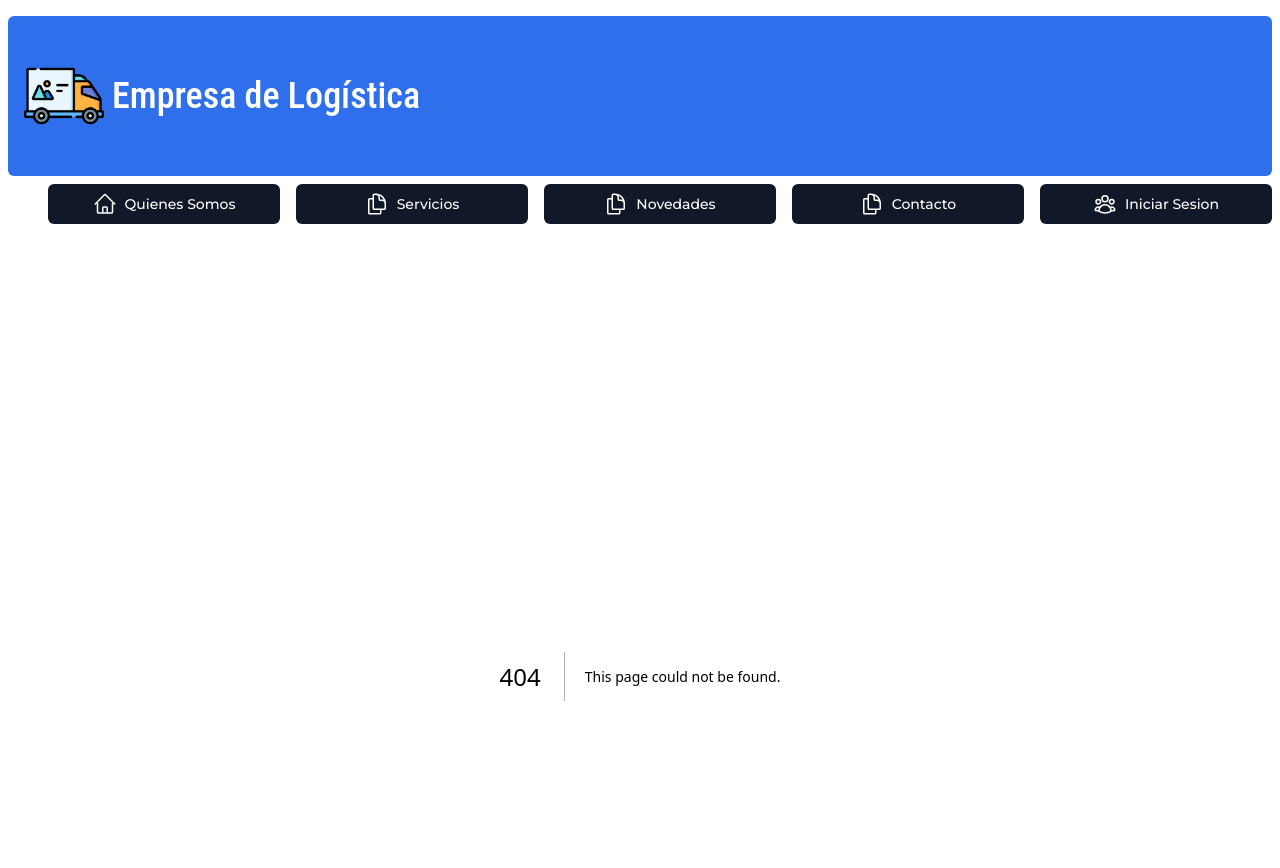
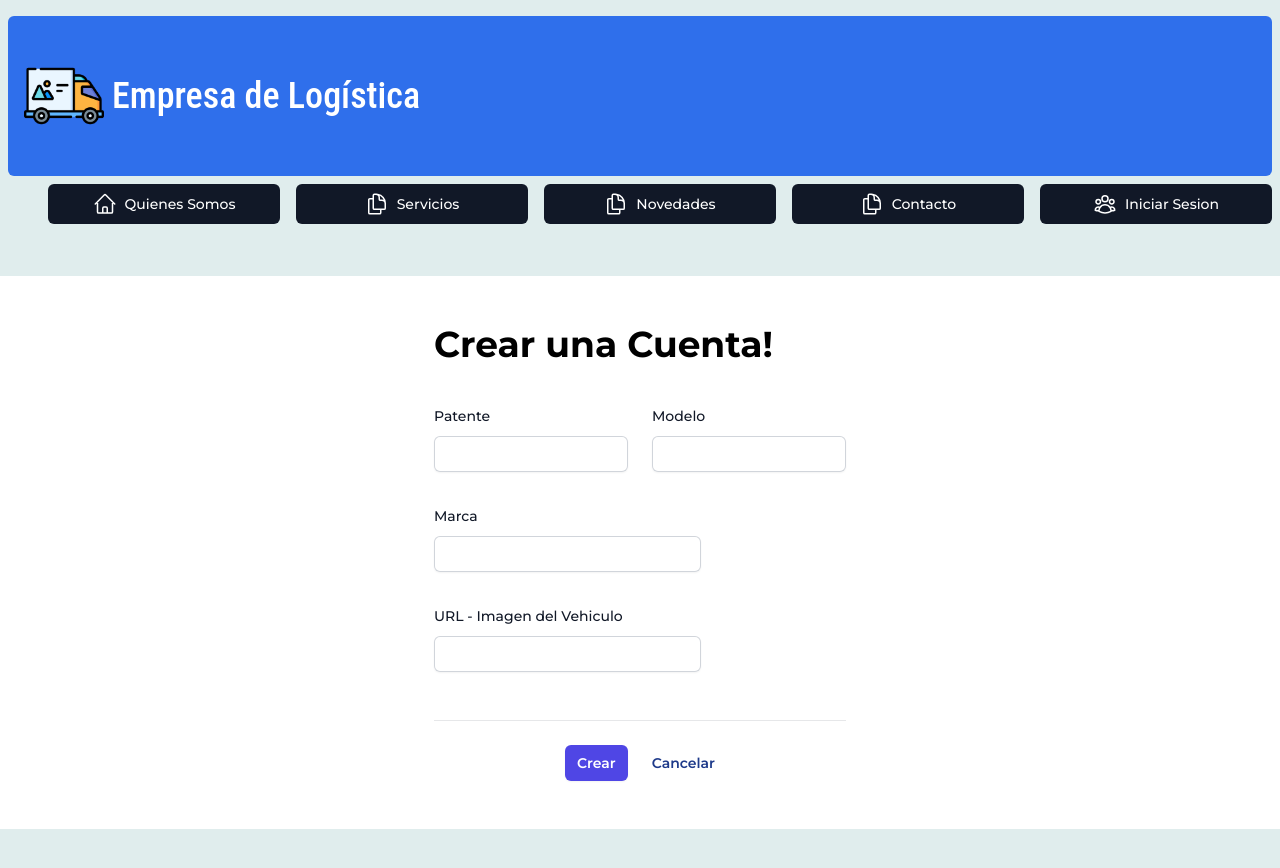
Before and after one commit to lromina/tpfinal-next, a Next.js app: page /dashboard/create in a window 1280 px wide. Before the commit this address had no page. Shown: the top 868 px of the page. After the commit the page ends 829 px from the top, so only its background shows below. Built offline with nearby package versions, Linux system fonts and the light colour scheme; no server answers; a web font is replaced by a local one.

Commit message:
Opcion insertar creada

```diff
--- /dev/null
+++ b/app/components/dashboard/create-vehiculo-form.tsx
@@ -0,0 +1,133 @@
+'use client';
+
+import { createClient } from "@/app/utils/client"
+import Link from "next/link";
+import React, { useRef } from 'react';
+
+
+export const CreateVehiculoForm = () => {
+    const supabase = createClient();
+    const formRef = useRef(null);
+
+
+    return (
+      <form
+        className="flex flex-col items-center bg-white p-12"
+        ref={formRef}
+        onSubmit={async (event) => {
+          event.preventDefault();
+          const formData = new FormData(event.currentTarget);
+          const patente = formData.get('patente')?.toString();
+          const modelo = formData.get('modelo')?.toString();
+          const marca = formData.get('marca')?.toString();
+          const img = formData.get('img')?.toString();
+
+          await supabase
+            .from('vehiculos')
+            .insert({ patente, modelo, marca, img });
+
+
+            if (formRef.current) { // Comprobar si el formulario existe antes de restablecerlo
+                formRef.current.reset();
+                alert('Vehículo creado exitosamente!')
+
+              }
+
+
+
+        //   event.currentTarget.reset();
+        }}
+      >
+        <div className="border-b border-gray-900/10 pb-12">
+          <h2 className=" mb-8 text-4xl font-bold">Crear una Cuenta!</h2>
+
+          <div className="mt-10 grid grid-cols-1 gap-x-6 gap-y-8 sm:grid-cols-6">
+            <div className="sm:col-span-3">
+              <label
+                htmlFor="patente"
+                className="block text-sm font-medium leading-6 text-gray-900"
+              >
+                Patente
+              </label>
+              <div className="mt-2">
+                <input
+                  type="text"
+                  name="patente"
+                  id="patente"
+                  className="block w-full rounded-md border-0 py-1.5 text-gray-900 shadow-sm ring-1 ring-inset ring-gray-300 placeholder:text-gray-400 focus:ring-2 focus:ring-inset focus:ring-indigo-600 sm:text-sm sm:leading-6"
+                />
+              </div>
+            </div>
+
+            <div className="sm:col-span-3">
+              <label
+                htmlFor="modelo"
+                className="block text-sm font-medium leading-6 text-gray-900"
+              >
+                Modelo
+              </label>
+              <div className="mt-2">
+                <input
+                  type="text"
+                  name="modelo"
+                  id="modelo"
+                  className="block w-full rounded-md border-0 py-1.5 text-gray-900 shadow-sm ring-1 ring-inset ring-gray-300 placeholder:text-gray-400 focus:ring-2 focus:ring-inset focus:ring-indigo-600 sm:text-sm sm:leading-6"
+                />
+              </div>
+            </div>
+
+            <div className="sm:col-span-4">
+              <label
+                htmlFor="marca"
+                className="block text-sm font-medium leading-6 text-gray-900"
+              >
+                Marca
+              </label>
+              <div className="mt-2">
+                <input
+                  id="marca"
+                  name="marca"
+                  type="text"
+                  className="block w-full rounded-md border-0 py-1.5 text-gray-900 shadow-sm ring-1 ring-inset ring-gray-300 placeholder:text-gray-400 focus:ring-2 focus:ring-inset focus:ring-indigo-600 sm:text-sm sm:leading-6"
+                />
+              </div>
+            </div>
+
+            <div className="sm:col-span-4">
+              <label
+                htmlFor="img"
+                className="block text-sm font-medium leading-6 text-gray-900"
+              >
+                URL - Imagen del Vehiculo
+              </label>
+              <div className="mt-2">
+                <input
+                  id="img"
+                  name="img"
+                  type="text"
+                  className="block w-full rounded-md border-0 py-1.5 text-gray-900 shadow-sm ring-1 ring-inset ring-gray-300 placeholder:text-gray-400 focus:ring-2 focus:ring-inset focus:ring-indigo-600 sm:text-sm sm:leading-6"
+                />
+              </div>
+            </div>
+          </div>
+        </div>
+
+        <div className="mt-6 flex items-center justify-end gap-x-6">
+          <button
+            type="submit"
+            className="rounded-md bg-indigo-600 px-3 py-2 text-sm font-semibold text-white shadow-sm hover:bg-indigo-500 focus-visible:outline focus-visible:outline-2 focus-visible:outline-offset-2 focus-visible:outline-indigo-600"
+          >
+            Crear
+          </button>
+
+          <Link
+            className="text-sm font-semibold leading-6 text-blue-900"
+            href="/dashboard" type="button"
+          >
+            Cancelar
+          </Link>
+        </div>
+      </form>
+    );
+
+}
--- a/app/components/dashboard/vehiculo-card.tsx
+++ b/app/components/dashboard/vehiculo-card.tsx
@@ -1,7 +1,9 @@
 
 'use client';
 
-import {  useRouter } from "next/navigation"
+import {  useRouter } from "next/navigation";
+
+
 
 export const TarjetaVehiculo = ({ vehiculo }: any) => {
     const router = useRouter();
@@ -22,6 +24,9 @@ export const TarjetaVehiculo = ({ vehiculo }: any) => {
 
 
           </div>
+
+          <a className="text-sm font-semibold leading-6 text-blue-900" href={`/dashboard/vehiculo/${vehiculo.patente}`}><button>+INFO</button></a>
+
         </div>
 
 
--- /dev/null
+++ b/app/dashboard/create/page.tsx
@@ -0,0 +1,10 @@
+import { CreateVehiculoForm } from "@/app/components/dashboard/create-vehiculo-form"
+
+
+export default function CreateVehiculosPage(){
+    return (
+        < CreateVehiculoForm />
+
+    )
+
+}
--- a/app/dashboard/page.tsx
+++ b/app/dashboard/page.tsx
@@ -1,92 +1,34 @@
-
-
-import { createServerClient} from "@/app/utils/server";
+import { createServerClient } from "@/app/utils/server";
 import { TarjetaVehiculo } from "../components/dashboard/vehiculo-card";
 
+export default async function PaginaVehiculo() {
+  const supabase = createServerClient();
+  const { data: vehiculos } = await supabase.from('vehiculos').select(); // Renombrando 'data' a 'vehiculos' para mayor claridad
 
-
-
-export default async function PaginaVehiculo() {
-
-
-    const supabase = createServerClient();
-    const { data: vehiculos } = await supabase.from('vehiculos').select(); // Renombrar 'data' a 'vehiculos' para evitar conflictos
   const user = await supabase.auth.getUser();
-
+  console.log('user: ', user)
 
   return (
-
-
     <div className="flex flex-col gap-4">
-        <div className="flex items-center justify-center bg-gray-900 text-white text-gray-300 hover:bg-gray-700 hover:text-white rounded-md px-3 py-2 text-sm font-medium">
+    <div className="flex items-center justify-center gap-4"> {/* Modified class for side-by-side buttons */}
+      <div className="rounded-md bg-indigo-600 px-3 py-2 text-sm font-semibold text-white shadow-sm hover:bg-indigo-500 focus-visible:outline focus-visible:outline-2 focus-visible:outline-offset-2 focus-visible:outline-indigo-600">
+      <a href="/dashboard/create"><button>Agregar</button></a>
+      </div>
+      <div className="rounded-md bg-indigo-600 px-3 py-2 text-sm font-semibold text-white shadow-sm hover:bg-indigo-500 focus-visible:outline focus-visible:outline-2 focus-visible:outline-offset-2 focus-visible:outline-indigo-600">
         <button>Cerrar sesión</button>
       </div>
-        <div className="flex items-center justify-center bg-gray-900 text-white text-gray-300 hover:bg-gray-700 hover:text-white rounded-md px-3 py-2 text-sm font-medium">
-        <button>Agregar</button>
     </div>
 
     <div>
       <h1 className="text-2xl md:text-4xl font-medium" style={{ fontFamily: 'Roboto condensed, sans-serif' }}>Vehículos</h1>
     </div>
     <div className="flex flex-wrap gap-4">
-          {vehiculos?.map((vehiculo: any) => ( // Usar 'datos' del estado -- como el valor no puede ser nulo se le agrega ?
-          <div >
-          <TarjetaVehiculo key={vehiculo.patente} vehiculo={vehiculo} />
-
+      {vehiculos?.map((vehiculo: any) => (
+        <div key={vehiculo.patente}>
+          <TarjetaVehiculo vehiculo={vehiculo} />
         </div>
-
       ))}
     </div>
   </div>
 );
 }
-
-
-// import { createServerClient } from '../utils/server';
-// import PersonaPage from './persona/[id]/page';
-// //puedo hacer una peticion a mi api dentro de mi page que es exclusivo de next
-
-// const getDashboardData = async () => {
-//     try {
-//         const response = await fetch(`${process.env.NEXT_PUBLIC_URL}/api/dashboard`);
-//         const data = await response.json();
-//         return data || {};
-
-//     } catch (error) {
-//         console.error(error);
-//         return {data:  []};
-//     }
-// };
-
-// export default async function DashboardPage() {
-//     try {
-//     const supabase = createServerClient();
-//          // es MUY importante que la constante este entre parentesis para transformar los objetos en array
-//     const { data } = await getDashboardData(); // espero los datos de la api y las guardo en response
-//     const user = await supabase.auth.getUser();
-
-
-//     console.log('user:', user);
-//     return (
-
-
-
-//         //vamos a recorrer todos los paises
-//         <div className="flex flex-col gap-4">
-//             <div>Paises</div>
-//             <div className="flex items-center gap-2 gap-x-4 flex-wrap">
-//                 {data.map ((pais:any) => (
-//                   <PaisCard pais = {pais} key = {pais.name.common}/>
-//                 ))}
-
-//             </div>
-
-//         </div>
-//     )
-//     } catch (error) {
-//         console.error('Error al obtener datos:', error);
-//         return <div>Error al obtener datos</div>;
-//     }
-
-
-// }
--- /dev/null
+++ b/app/dashboard/vehiculo/edit/page.tsx
@@ -0,0 +1,8 @@
+export default function EditVehiculoPage(){
+
+    return (
+        <div>
+            Edit Vehiculo
+        </div>
+    )
+}
```
Also changed, not shown: 1 other file (tests, documents, lock files or other folders). Lines whose indentation alone changed are shown as unchanged.
